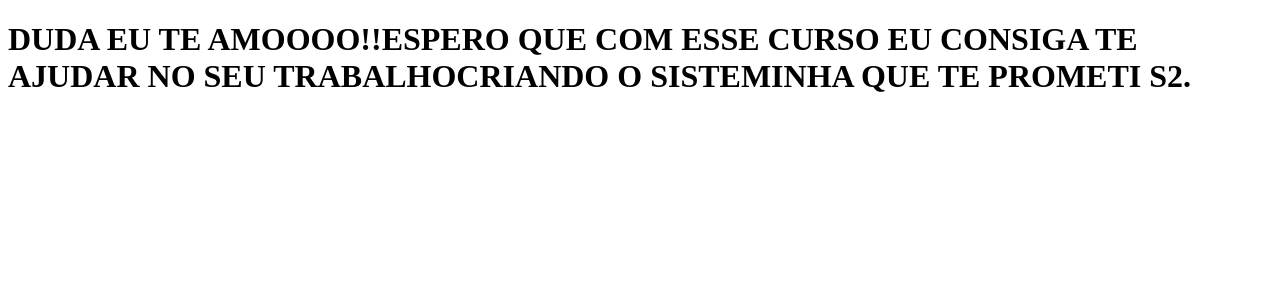
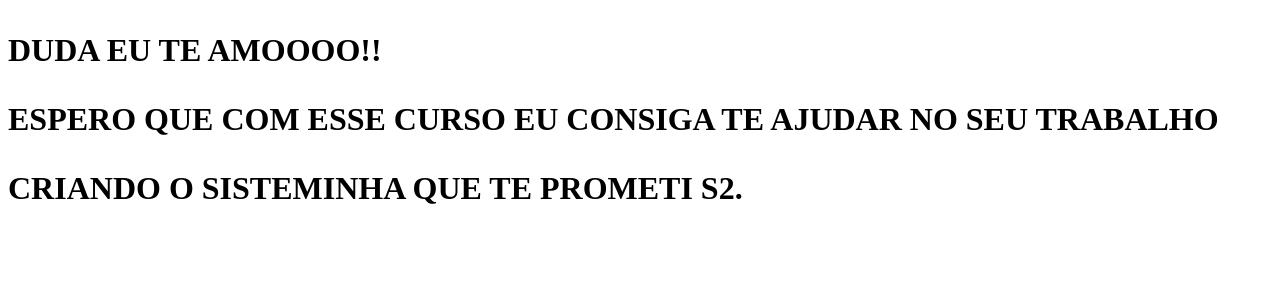
Before and after one commit to SergioRossan/curso.dev, a Next.js app: page / in a window 1280 px wide. Shown: the top 300 px of the page. Built offline with nearby package versions, Linux system fonts and the light colour scheme.

Commit message:
atualizacao da frase com paragrafo

```diff
--- a/pages/index.js
+++ b/pages/index.js
@@ -1,7 +1,7 @@
 function Home() {
-    return <h1>DUDA EU TE AMOOOO!!<b/>
-    ESPERO QUE COM ESSE CURSO EU CONSIGA TE AJUDAR NO SEU TRABALHO<b/>
-    CRIANDO O SISTEMINHA QUE TE PROMETI S2.</h1>
+    return <h1><p>DUDA EU TE AMOOOO!!</p>
+    <p>ESPERO QUE COM ESSE CURSO EU CONSIGA TE AJUDAR NO SEU TRABALHO</p>
+    <p>CRIANDO O SISTEMINHA QUE TE PROMETI S2.</p></h1>
 }
 
 export default Home;
```
